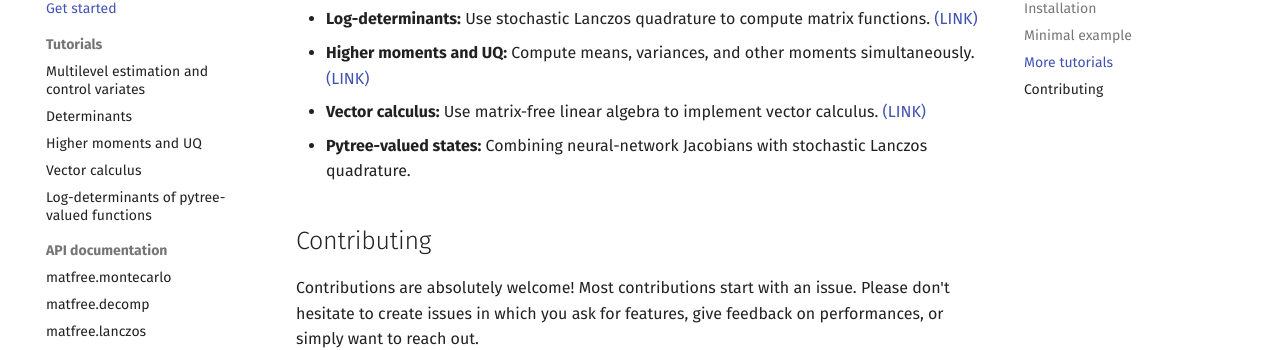
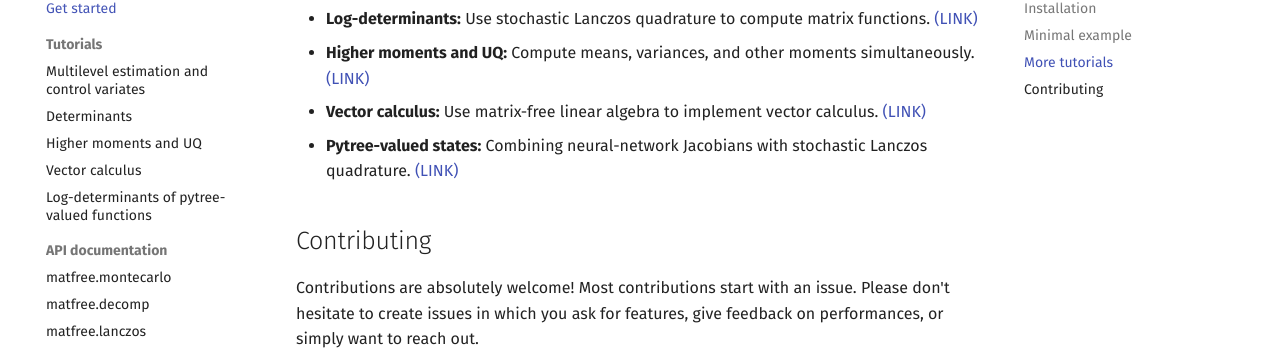
Before and after one commit to pnkraemer/matfree, an MkDocs documentation site: the page built from docs/index.md, in a window 1280 px wide and 900 px high, scrolled down 1346 px. Shown: the part 99-449 px from the top of the window. Built offline with MkDocs 1.6.1 and Material for MkDocs 9.7.7, drawn with Linux system fonts in a browser that asks for light colours; comment, search, counter and statistics services are not loaded.

Commit message:
Used an actual link now

```diff
--- a/docs/index.md
+++ b/docs/index.md
@@ -69,7 +69,7 @@ Determine the number of samples per batch as follows.
 - **Log-determinants:**  Use stochastic Lanczos quadrature to compute matrix functions. [(LINK)](https://pnkraemer.github.io/matfree/log_determinants/)
 - **Higher moments and UQ:** Compute means, variances, and other moments simultaneously. [(LINK)](https://pnkraemer.github.io/matfree/higher_moments/)
 - **Vector calculus:** Use matrix-free linear algebra to implement vector calculus. [(LINK)](https://pnkraemer.github.io/matfree/vector_calculus/)
-- **Pytree-valued states:** Combining neural-network Jacobians with stochastic Lanczos quadrature.
+- **Pytree-valued states:** Combining neural-network Jacobians with stochastic Lanczos quadrature. [(LINK)](https://pnkraemer.github.io/matfree/pytree_logdeterminants/)
 
 
 
```
Also changed, not shown: README.md (+1 -1 lines).
